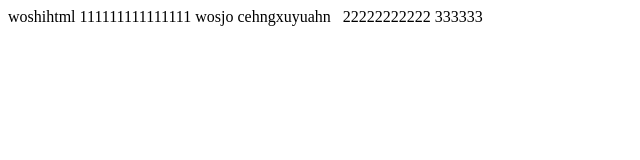
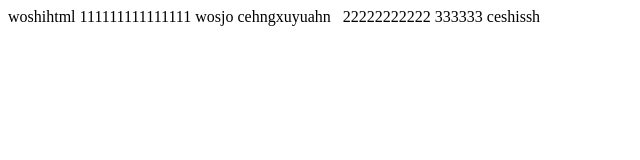
Before and after one commit to zhangxainsheng/git-demo, a plain HTML site: page index.html in a window 1280 px wide. Shown: the full height of the page, 0-640 px from the left. Drawn offline with Linux system fonts and the light colour scheme.

Commit message:
测试ssh

```diff
--- a/index.html
+++ b/index.html
@@ -10,5 +10,6 @@
 	wosjo cehngxuyuahn  &nbsp;
 	22222222222
 	333333
+	ceshissh
 	</body>
 </html>
```
